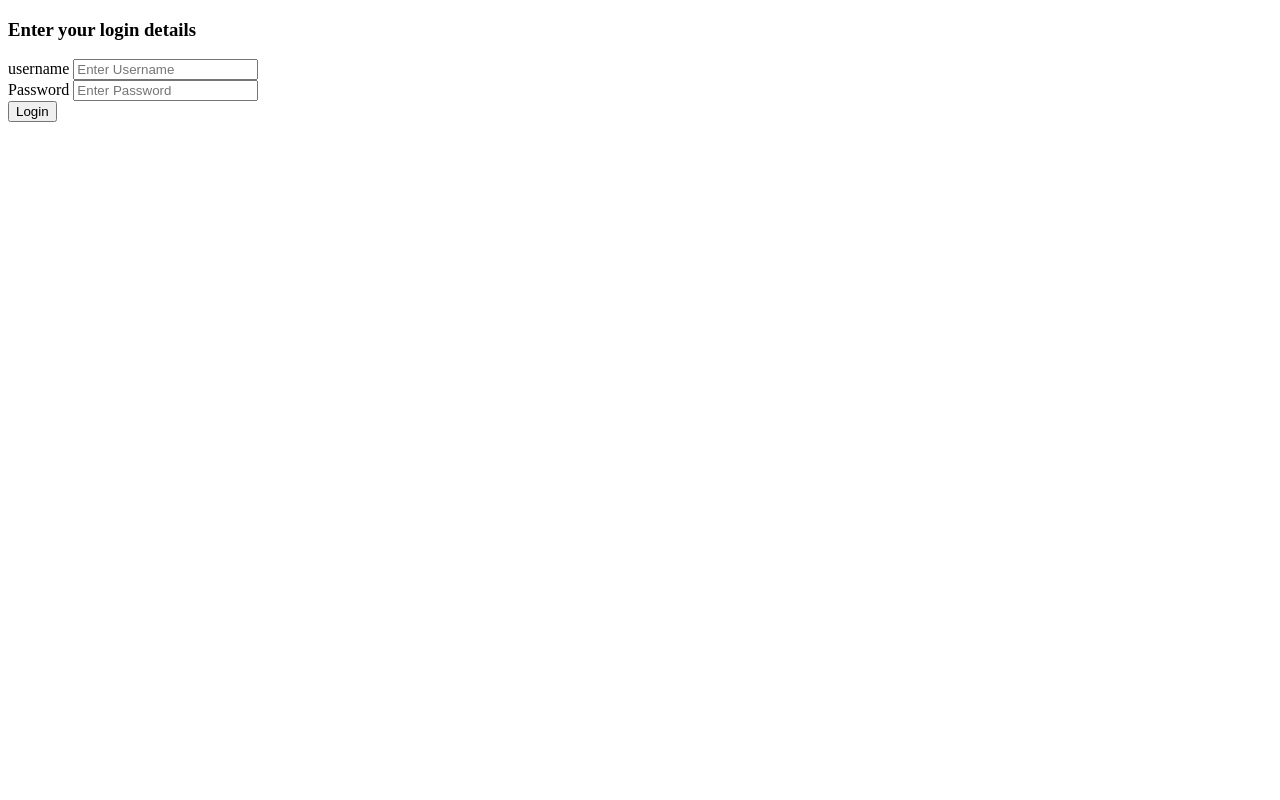
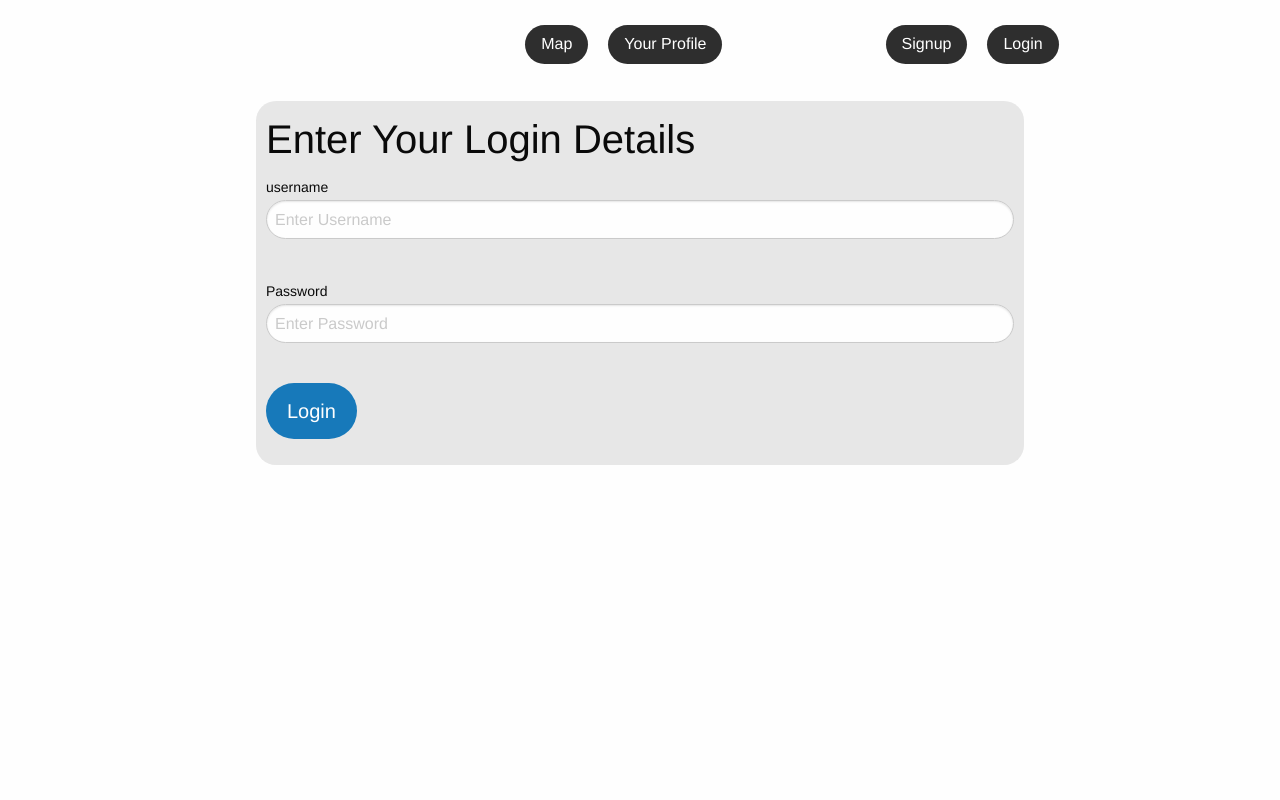
Before and after one commit to SurtMcGert/Software-Engineering-Project, a Django app: page /login in a window 1280 px wide. Run offline with Django 4.2, Linux system fonts and the light colour scheme; some libraries are stand-ins or nearby versions.

Commit message:
applied styling to the login page

```diff
--- a/SeProject/MapApp/templates/MapApp/login.html
+++ b/SeProject/MapApp/templates/MapApp/login.html
@@ -1,22 +1,23 @@
+{% extends 'base.html' %} {% block page %}{% load static %}
 <!DOCTYPE html>
 <html lang="en">
     <head>
-    <meta charset="UTF-8">
-    <meta http-equiv="X-UA-Compatible" content="IE=edge">
-    <meta name="viewport" content="width=device-width, initial-scale=1.0">
+        <meta charset="UTF-8" />
+        <meta http-equiv="X-UA-Compatible" content="IE=edge" />
+        <meta name="viewport" content="width=device-width, initial-scale=1.0" />
         <title>Login</title>
     </head>
     <body>
-    <h3>Enter your login details</h3>
+        <h2>Enter Your Login Details</h2>
         <form action="/login" method="post">
-
             <label for="">username</label>
-        <input type="text" id="username" name="username" placeholder="Enter Username" required>
-        <br>
+            <input class="formfield" type="text" id="username" name="username" placeholder="Enter Username" required />
+            <br />
             <label for="">Password</label>
-        <input type="password" id="password" name="password" placeholder="Enter Password" required>
-        <br>
-        <button type="submit">Login</button>
+            <input class="formfield" type="password" id="password" name="password" placeholder="Enter Password" required />
+            <br />
+            <button type="submit" class="large button">Login</button>
         </form>
     </body>
 </html>
+{% endblock page %}
--- a/SeProject/static/css/base.css
+++ b/SeProject/static/css/base.css
@@ -41,13 +41,13 @@ hr.style2 {
 
 /*nav menu*/
 nav {
+    padding: 0 !important;
     background-color: transparent !important;
     font-family: "Helvetica", cursive !important;
 }
 
 /*changes the font size when the screen gets to a certain size*/
-@media print,
-screen and (min-width: 0em) and (max-width: 63.99875em) {
+@media print, screen and (min-width: 0em) and (max-width: 63.99875em) {
     nav {
         font-size: 13px;
     }
@@ -66,7 +66,7 @@ screen and (min-width: 0em) and (max-width: 63.99875em) {
 }
 
 /*prevent flickering of styles on dropdown menu*/
-.is-dropdown-submenu-parent>a:after {
+.is-dropdown-submenu-parent > a:after {
     display: none !important;
 }
 
@@ -88,7 +88,7 @@ screen and (min-width: 0em) and (max-width: 63.99875em) {
     border: 0px !important;
 }
 
-.menu>li {
+.menu > li {
     background-color: rgb(46, 46, 46) !important;
     border-radius: 20px !important;
     margin: 10px;
@@ -127,19 +127,19 @@ screen and (min-width: 0em) and (max-width: 63.99875em) {
 }
 
 /*makes sure any elements that are not the first in a menu dont get top rounded corners*/
-.menu>li:not(:first-child)>a {
+.menu > li:not(:first-child) > a {
     border-top-right-radius: 0px !important;
     border-top-left-radius: 0px !important;
 }
 
 /*makes sure any elements that are not the last in a menu dont get bottom rounded corners*/
-.menu>li:not(:last-child)>a {
+.menu > li:not(:last-child) > a {
     border-bottom-right-radius: 0px !important;
     border-bottom-left-radius: 0px !important;
 }
 
 /*sets the width of a dropdown menu*/
-.dropdown.menu>li>.is-dropdown-submenu {
+.dropdown.menu > li > .is-dropdown-submenu {
     min-width: 100px !important;
     margin-top: 15px !important;
 }
@@ -198,8 +198,17 @@ a.threeLineMenu {
 
 .contentblock {
     position: absolute;
+    width: 100%;
+    height: 100%;
     top: 0;
     left: 0;
+}
+
+.pageArea {
+    position: relative;
+    width: 100%;
+    background: #a8a8a846;
+    border-radius: 20px;
 }
 
 /* give top-bar class transparent background */
--- a/SeProject/static/js/main.js
+++ b/SeProject/static/js/main.js
@@ -1,5 +1,6 @@
 $(document).foundation();
 $(function () {
+    insertPagePaddingOnNormaPages();
     setNavbarPosition();
 });
 
@@ -8,6 +9,18 @@ window.addEventListener("resize", setNavbarPosition);
 //function to set the position of the navbar
 function setNavbarPosition() {
     navbar = $(".child2");
-    leftPos = $("body,html").width() / 2 - navbar.width() / 2;
+    mainButtons = $(".mainButtons");
+    leftPos = $("body,html").outerWidth() / 2;
+    leftPos = leftPos - navbar.outerWidth() / 2;
+    leftPos = leftPos + mainButtons.outerWidth() / 2;
     navbar.css("left", leftPos + "px");
+    $("nav").css("visibility", "visible");
 }
+//function to insert padding at the top of normal pages so the nav bar doesnt overlap content on the page
+function insertPagePaddingOnNormaPages() {
+    pageArea = $(".pageArea");
+    if (pageArea.is(":empty")) {
+        //if there is no normal page, delete this area
+        $(".normalPageBlock").remove();
+    }
+}
--- a/SeProject/templates/base.html
+++ b/SeProject/templates/base.html
@@ -26,6 +26,20 @@
             <div class="contentblock">
                 <!--content block-->
                 {% block content %} {% endblock content %}
+                <!--normal page block-->
+                <div class="normalPageBlock" style="margin-top: 100px">
+                    <div class="grid-y align-center grid-margin-y">
+                        <div class="cell">
+                            <div class="grid-x align-middle">
+                                <div class="cell">
+                                    <container>
+                                        <div class="pageArea centerHorizontal">{% block page %}{% endblock page %}</div>
+                                    </container>
+                                </div>
+                            </div>
+                        </div>
+                    </div>
+                </div>
             </div>
             <div class="child2">
                 <!--navbar-->
--- a/SeProject/templates/navbar.html
+++ b/SeProject/templates/navbar.html
@@ -11,8 +11,8 @@
         <!--header-->
         <header>
             <!--navigation bar-->
-            <nav class="top-bar">
-                <div class="grid-container">
+            <nav class="top-bar" style="visibility: hidden">
+                <div class="mainButtons grid-container">
                     <div class="grid-x align-middle align-center">
                         <!--menu-->
                         <div class="cell shrink">
```
Lines whose indentation alone changed are shown as unchanged.
